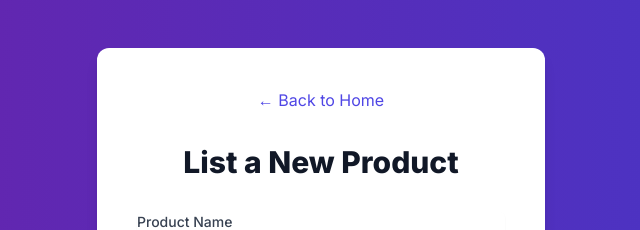
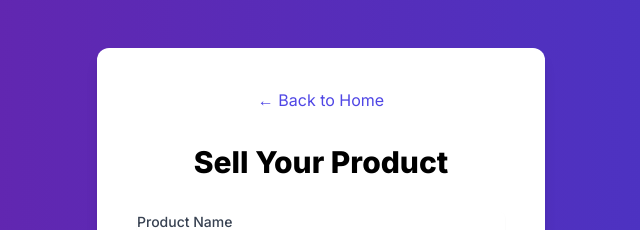
Before and after one commit to cuihonglei/agora-bns, a Next.js app: page /sell in a window 1280 px wide. Shown: the top 230 px of the page, without its empty margins (319-959 px from the left). Built offline with nearby package versions, Linux system fonts and the light colour scheme; no server answers.

Commit message:
Update page.js

```diff
--- a/app/sell/page.js
+++ b/app/sell/page.js
@@ -20,7 +20,7 @@ export default function Sell() {
     price: "",
     category: "",
     condition: "",
-    images: [], // Ensure this is always an array
+    images: [],
   });
   const [imagePreviews, setImagePreviews] = useState([]);
   const [modalIsOpen, setModalIsOpen] = useState(false);
@@ -67,7 +67,7 @@ export default function Sell() {
         draggable: true,
         progress: undefined,
       });
-      return; // Return early if form data is invalid
+      return;
     }
     if (!user) {
       console.error("No authenticated user available");
@@ -83,7 +83,6 @@ export default function Sell() {
       return;
     }
     try {
-      console.log("Images to upload:", formData.images); // Debugging log
       const imageUrls = await uploadProductImages(formData.images);
       const productData = {
         name: formData.name,
@@ -91,10 +90,9 @@ export default function Sell() {
         price: formData.price,
         category: formData.category,
         condition: formData.condition,
-        imageUrls: imageUrls,
+        imageUrls,
         userId: user.uid,
       };
-      console.log("Product data:", productData); // Debugging log
       const productId = await addProduct(productData);
       await addUserProduct(user.uid, productId);
       toast.success("Product added successfully!", {
@@ -114,7 +112,7 @@ export default function Sell() {
         condition: "",
         images: [],
       });
-      setImagePreviews([]); // Clear the image previews
+      setImagePreviews([]);
     } catch (error) {
       console.error("Error adding product: ", error);
       toast.error("An error occurred while adding the product. Please try again later.", {
@@ -151,8 +149,8 @@ export default function Sell() {
               ← Back to Home
             </Link>
           </div>
-          <h2 className="mt-6 text-center text-3xl font-extrabold text-gray-900">
-            List a New Product
+          <h2 className="mt-6 text-center text-3xl font-extrabold text-black">
+            Sell Your Product
           </h2>
           <ToastContainer />
           <form className="mt-8 space-y-6" onSubmit={handleSubmit}>
@@ -251,6 +249,7 @@ export default function Sell() {
                 >
                   <option value="">Select Condition</option>
                   <option value="New">New</option>
+                  <option value="New">Like New</option>
                   <option value="Used">Used</option>
                   <option value="Refurbished">Refurbished</option>
                 </select>
@@ -298,23 +297,12 @@ export default function Sell() {
         </div>
       </div>
 
-      <Modal isOpen={modalIsOpen}
-        onRequestClose={closeModal}
-        className="fixed inset-0 flex items-center justify-center z-50"
-        overlayClassName="fixed inset-0 bg-black bg-opacity-50">
+      <Modal isOpen={modalIsOpen} onRequestClose={closeModal} className="fixed inset-0 flex items-center justify-center z-50" overlayClassName="fixed inset-0 bg-black bg-opacity-50">
         <div className="bg-white p-4 rounded-lg shadow-lg max-w-2xl w-full relative">
-          <button onClick={closeModal}
-          className="absolute top-0 right-1 text-gray-700 hover:text-gray-900">
+          <button onClick={closeModal} className="absolute top-0 right-1 text-gray-700 hover:text-gray-900">
             ×
           </button>
-          <Image
-          src={selectedImage}
-          alt="Selected Preview"
-          layout="responsive"
-          width={800}
-          height={600}
-          objectFit="contain"
-          className="rounded-md" />
+          <Image src={selectedImage} alt="Selected Preview" layout="responsive" width={800} height={600} objectFit="contain" className="rounded-md" />
         </div>
       </Modal>
     </>
```
